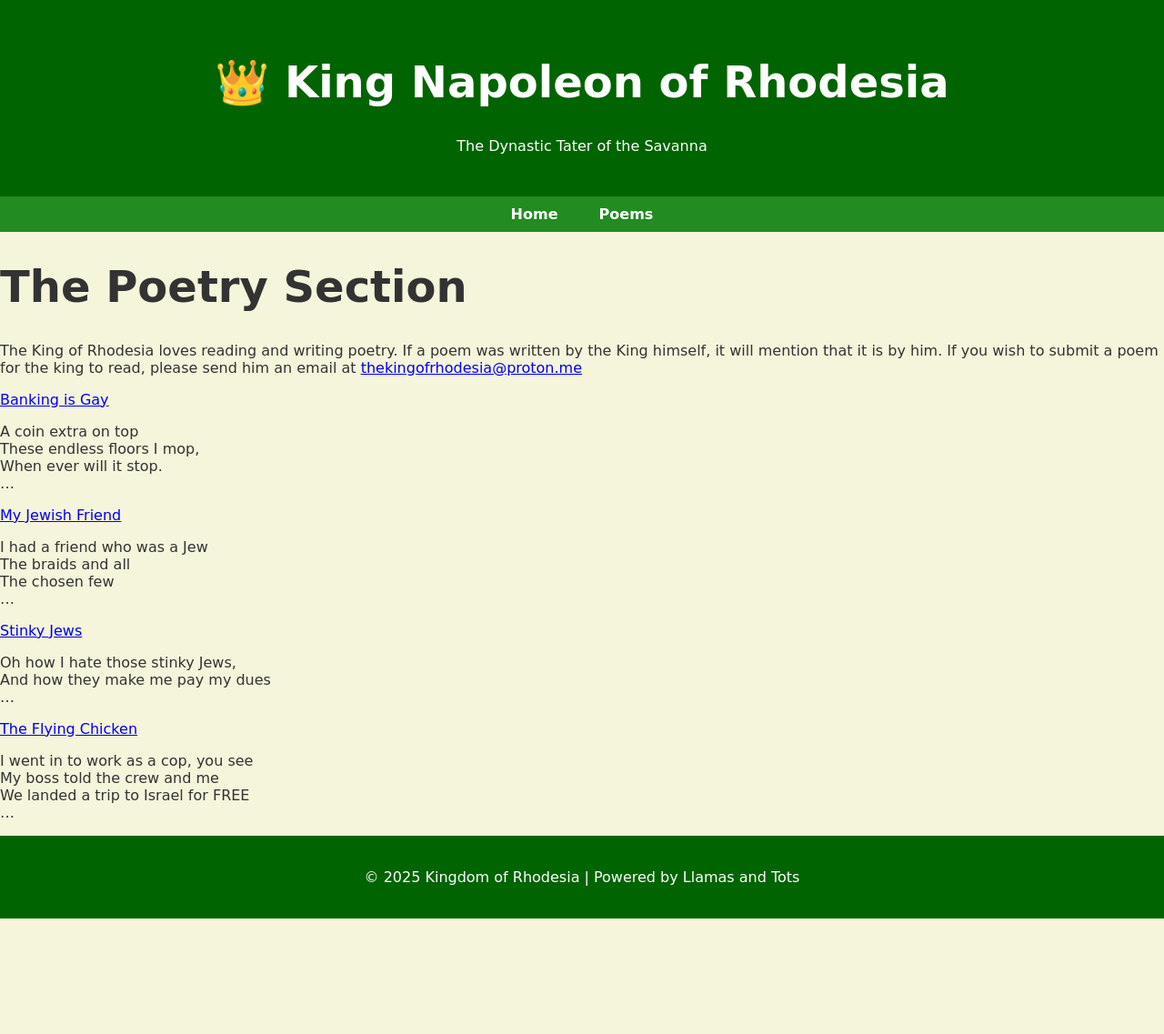
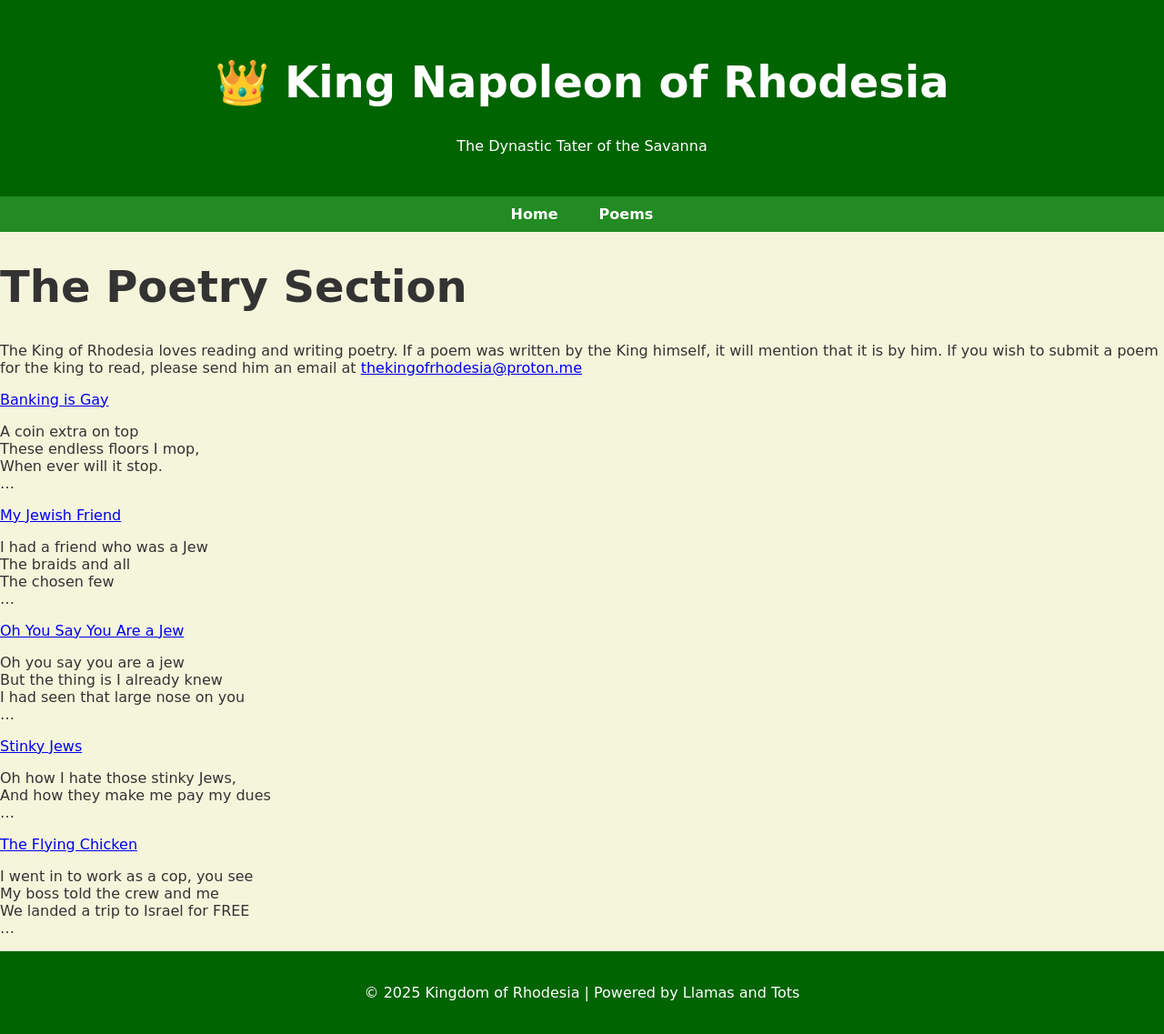
Before and after one commit to thekingofrhodesia/thekingofrhodesia.github.io, a Jekyll site: the page built from poems/index.md, in a window 1280 px wide. Shown: the whole page at 91% size. Built offline with Jekyll 4.4.1, drawn with Linux system fonts in a browser that asks for light colours; some web fonts are replaced; before the commit the page ends 1010 px from its top, so only the background shows below that.

Commit message:
Update index.md

```diff
--- a/poems/index.md
+++ b/poems/index.md
@@ -21,6 +21,13 @@ The braids and all
 The chosen few
 ...
 
+[Oh You Say You Are a Jew](/poems/oh-you-say-you-are-a-jew/)
+
+Oh you say you are a jew
+But the thing is I already knew
+I had seen that large nose on you
+...
+
 [Stinky Jews](/poems/stinky-jews/)
 
 Oh how I hate those stinky Jews,
```
